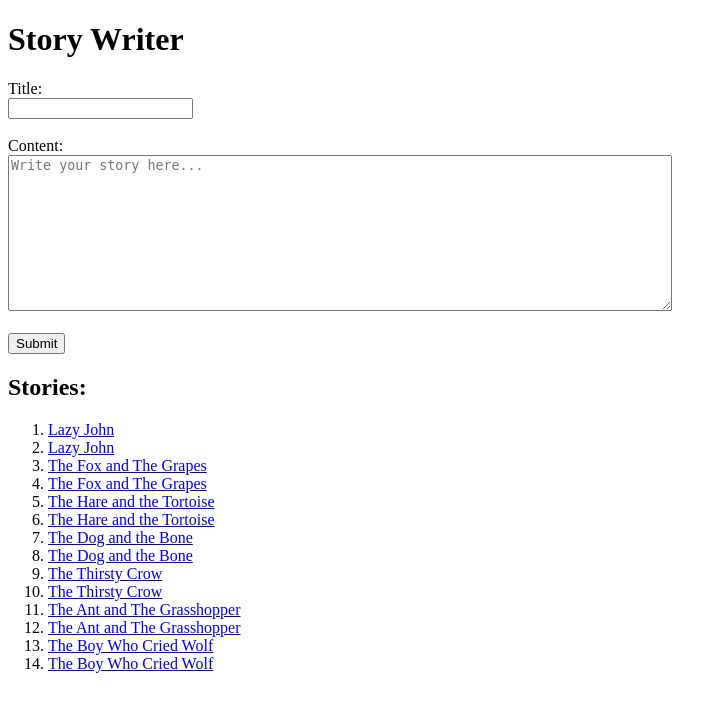
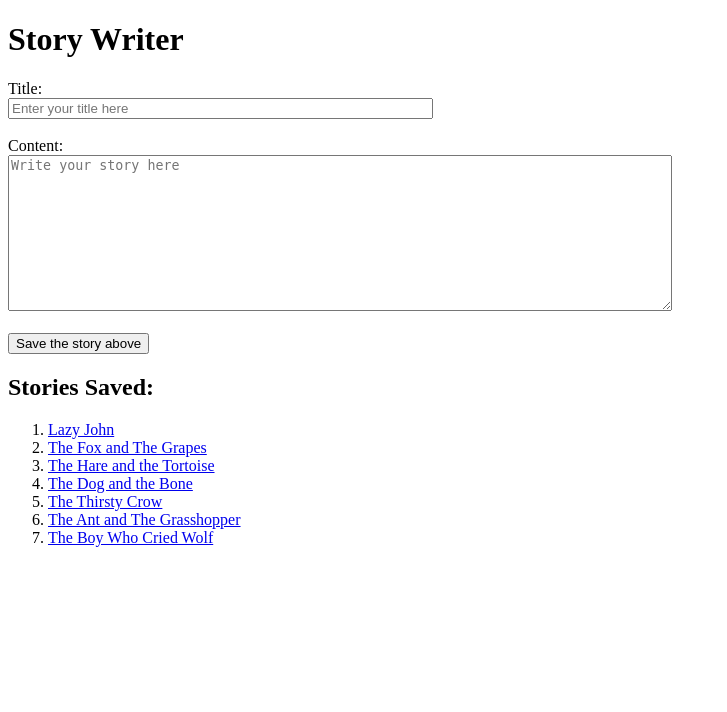
Before and after one commit to DavidTing123/GitExercise-Storywriter-G12, a Flask app: page / in a window 1280 px wide. Shown: the top 712 px of the page, without its empty margins (0-727 px from the left). Run offline with Flask 3, Linux system fonts and the light colour scheme.

Commit message:
Update index.html

```diff
--- a/templates/index.html
+++ b/templates/index.html
@@ -4,24 +4,20 @@
 <html lang="en">
 <head>
     <meta charset="UTF-8">
-    <meta name="viewport" content="width=device-width, initial-scale=1.0">
     <title>Story Writer</title>
 </head>
 <body>
     <h1>Story Writer</h1>
     <form action="/add_story" method="post">
         <label for="title">Title:</label><br>
-        <input type="text" id="title" name="title" required><br><br>
+        <input type="text" id="title" name="title" size="50" required placeholder="Enter your title here"><br><br>
         <label for="content">Content:</label><br>
-        <textarea id="content" name="content" rows="10" cols="80" required placeholder="Write your story here..."></textarea><br><br>
-        <input type="submit" value="Submit">
+        <textarea id="content" name="content" rows="10" cols="80" required placeholder="Write your story here"></textarea><br><br>
+        <input type="submit" value="Save the story above">
     </form>
-    <h2>Stories:</h2>
+    <h2>Stories Saved:</h2>
     <ol>
         {% for story in stories %}
-            <!-- <li><strong>{{ story.title }}</strong>: {{ story.content }}</li> -->
-            <!-- <li><a href="{{ url_for('read_story', title=story.title) }}">{{ story.title }}</a></li> -->
-            <li><a href="{{ url_for('read_story', title=story.title) }}">{{ story.title }}</a></li>
             <li><a href="{{ url_for('read_story', title=story.title) }}">{{ story.title }}</a></li>
         {% endfor %}
     </ol>
```
